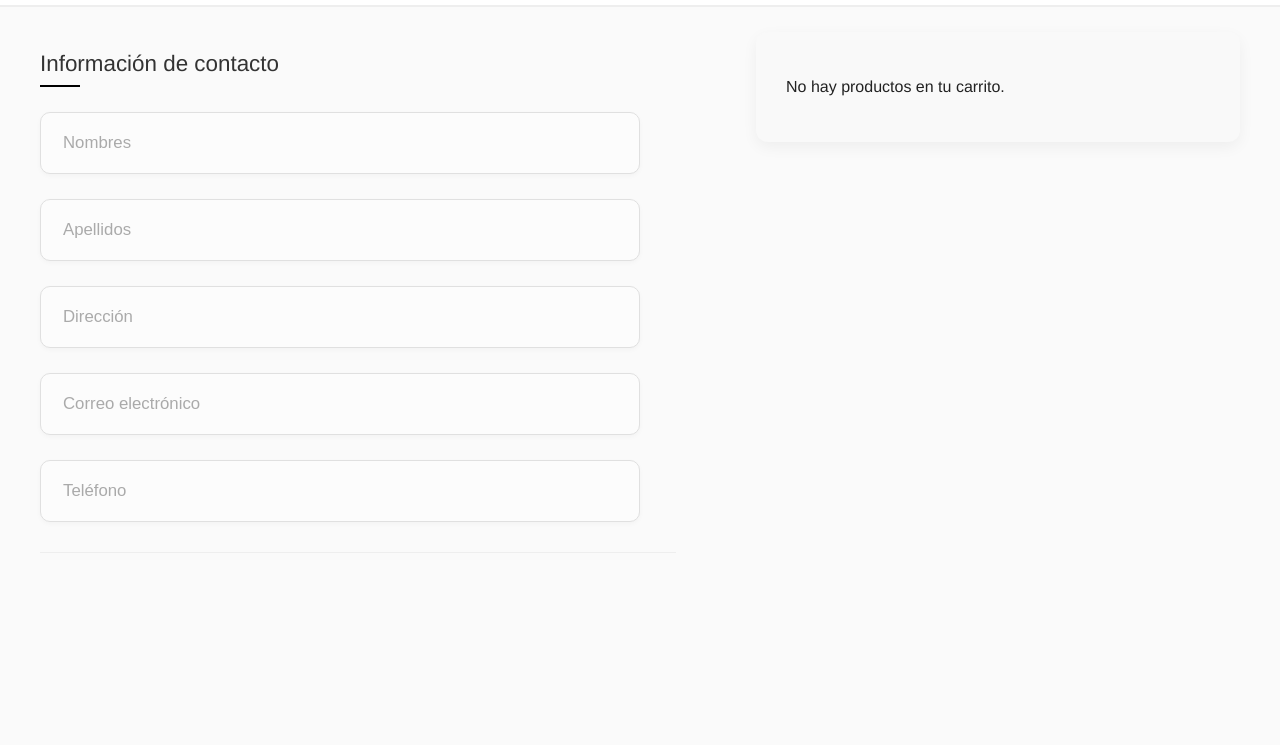
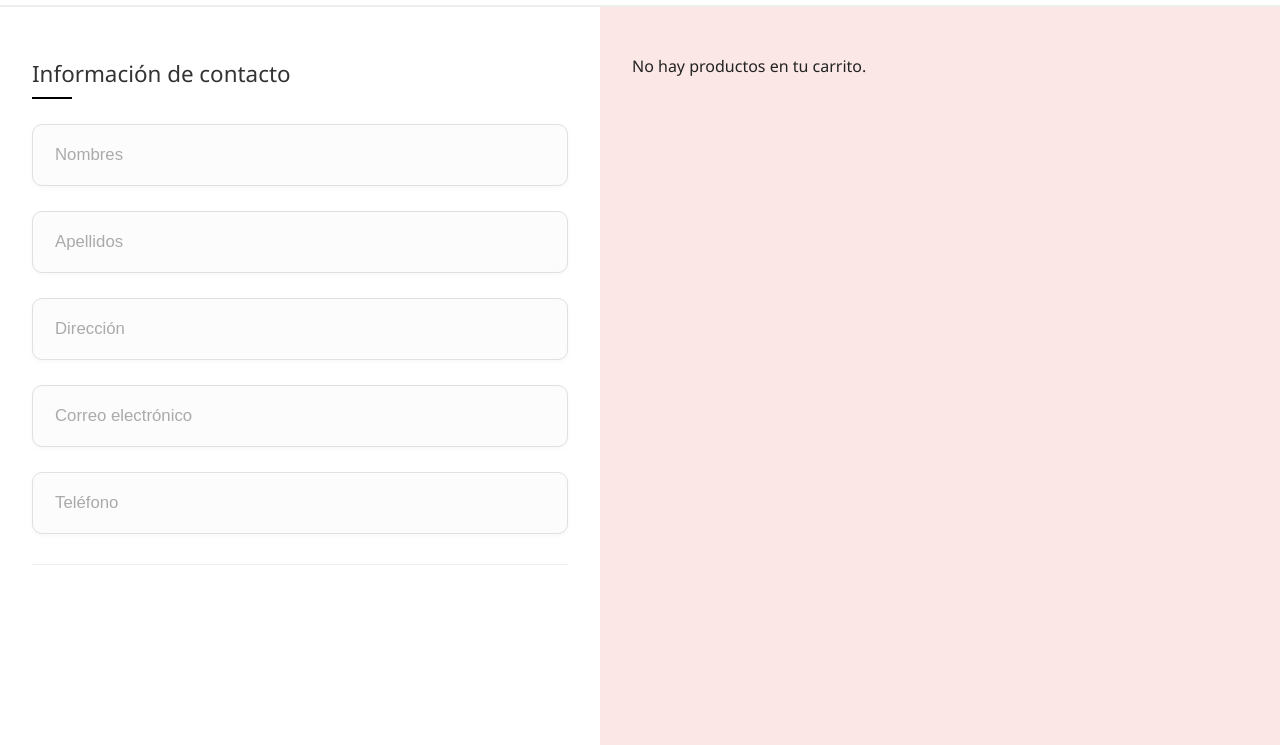
Before and after one commit to AngelTeret/Proyecto-Progra, a website: page src/views/pago.html in a window 1280 px wide. Shown: the part 55-800 px from the top of the page. Drawn offline with Linux system fonts and the light colour scheme; some packages are replaced by stand-ins of ours; a script that the page names is missing.

Commit message:
Cambios en modulo de pago

```diff
--- a/src/config.js
+++ b/src/config.js
@@ -11,7 +11,7 @@ const DB_CONFIG = {
 
 // Configuración del banco
 const BANCO_CONFIG = {
-    host: '192.168.56.1',  // Cambiado a localhost para pruebas locales
+    host: '192.168.1.33',  // Cambiado a localhost para pruebas locales
     puerto: 5000,
     // Valores por defecto para las tramas
     defaults: {
--- a/src/public/styles/styles.css
+++ b/src/public/styles/styles.css
@@ -4,7 +4,18 @@ body {
     font-family: 'Segoe UI', Arial, sans-serif;
     background: #fafafa;
     color: #222;
+    display: flex;
+    flex-direction: column;
 }
+
+html, body {
+    height: 100%;
+    margin: 0;
+    padding: 0;
+    background-color: #f2f2f2;
+    overflow: hidden;
+}
+
 .barraSuperior {
     background: #fff;
     border-bottom: 2px solid #eee;
@@ -469,28 +480,44 @@ body {
 /* Estilos para la página de pago moderna */
 .pago-container {
     display: flex;
-    max-width: 1200px;
-    margin: 0 auto;
-    padding: 25px 20px 20px;
-    gap: 50px;
-    font-family: 'Helvetica Neue', Arial, sans-serif;
+    height: 100vh;
+  }
+
+.pago-info {
+    flex: 1;
+    max-width: 600px;
+    background-color: #ffffff;
+    padding: 2rem;
+    overflow-y: auto;
+    height: 100vh;
+    box-sizing: border-box;
+  }
+
+.pago-resumen {
+  flex: 1;
+  background-color:#FFE4E1;
+  padding: 2rem;
+  overflow-y: auto;
+  height: 100vh;
+  box-sizing: border-box;
+  background-color: rgba(255, 228, 225, 0.7);
 }
 
-.pago-info {
-    flex: 3;
-    padding-right: 30px;
-}
+.pago-resumen > .resumen-card {
+    background-color: white;
+    padding: 2rem;
+    width: 100%;
+    max-width: 400px;
+    box-shadow: 0 0 10px rgba(0,0,0,0.05);
+    border-radius: 8px;
+  }
 
-.pago-resumen {
-    flex: 2;
-    background-color: #f9f9f9;
-    border-radius: 12px;
-    padding: 30px;
-    position: sticky;
-    top: 20px;
-    align-self: flex-start;
-    box-shadow: 0 5px 15px rgba(0,0,0,0.05);
-}
+.pago-scroll-wrapper {
+    flex: 1;
+    overflow-y: auto;
+    height: 100vh;
+    background-color: white;
+  }
 
 .pago-header {
     text-align: center;
```
Also changed, not shown: src/views/pago.html (+1 -0 lines), src/public/uploads/productos/producto-1745293711112-360135108.jpg (added), src/public/uploads/productos/producto-1745293756927-934253639.jpeg (added), 2 other files.
